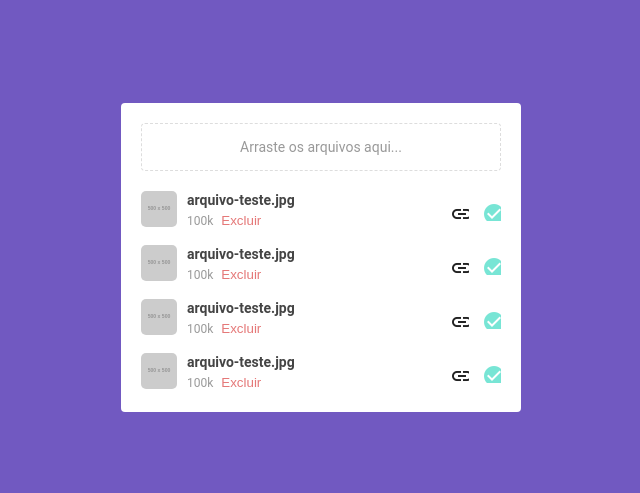
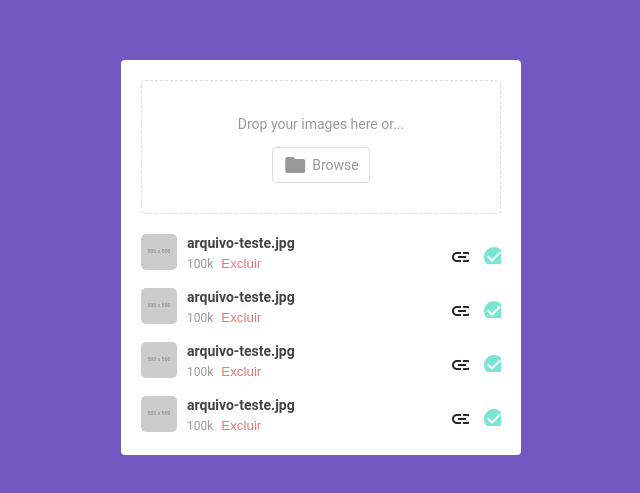
Before and after one commit to samantafluture/hostmyimg-front, an Angular app: page / in a window 1280 px wide. Shown: the part 143-636 px from the top of the page, without its empty margins (319-959 px from the left). Built offline with nearby package versions, Linux system fonts and the light colour scheme.

Commit message:
create input type file for dropzone

```diff
--- a/src/app/upload/dropzone/dropzone.component.css
+++ b/src/app/upload/dropzone/dropzone.component.css
@@ -3,6 +3,7 @@
   border-radius: 4px;
   cursor: pointer;
   transition: height 0.2s ease;
+  padding: 20px;
 }
 
 .dropzone--active {
@@ -12,3 +13,28 @@
 .dropzone--reject {
   border-color: #e57878;
 }
+
+.browse {
+  display: flex;
+  align-items: center;
+  justify-content: space-around;
+}
+
+.browse__btn {
+  border: 1px solid #ddd;
+  border-radius: 4px;
+  margin-bottom: 10px;
+  cursor: pointer;
+  color: #999;
+  text-align: center;
+  vertical-align: middle;
+  display: flex;
+  align-items: center;
+  justify-content: space-around;
+  padding: 5px 10px;
+}
+
+label {
+  margin-left: 5px;
+  cursor: pointer;
+}
--- a/src/app/upload/dropzone/dropzone.component.html
+++ b/src/app/upload/dropzone/dropzone.component.html
@@ -1,7 +1,20 @@
 <app-box>
   <div class="dropzone">
-    <app-message message="Arraste os arquivos aqui..."></app-message>
-    <input type="file" hidden />
+    <app-message message="Drop your images here or..."></app-message>
+    <div class="browse">
+      <input
+        hidden
+        type="file"
+        #fileRefDrop
+        id="fileRefDrop"
+        multiple
+        (change)="fileBrowseHandler($event.target)"
+      />
+      <div class="browse__btn">
+        <mat-icon>folder</mat-icon>
+        <label for="fileRefDrop">Browse</label>
+      </div>
+    </div>
   </div>
   <app-file-list></app-file-list>
 </app-box>
--- a/src/app/upload/dropzone/dropzone.component.ts
+++ b/src/app/upload/dropzone/dropzone.component.ts
@@ -12,4 +12,8 @@ export class DropzoneComponent implements OnInit {
   ngOnInit(): void {
   }
 
+  fileBrowseHandler($event: any) {
+
+  }
+
 }
```
Also changed, not shown: src/app/app.module.ts (line endings or trailing spaces).
